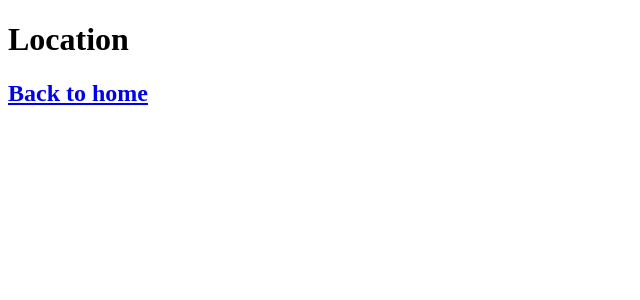
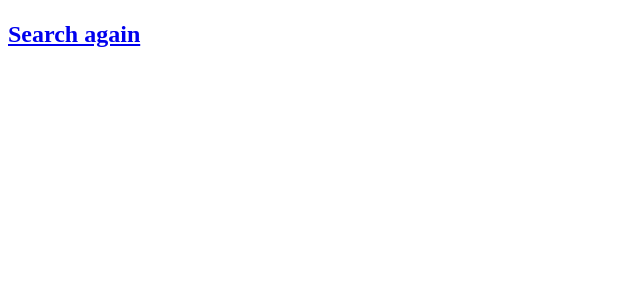
Before and after one commit to laurabulloch/next-weather-app, a Next.js app: page /location in a window 1280 px wide. Shown: the top 300 px of the page, without its empty margins (0-640 px from the left). Built offline with nearby package versions, Linux system fonts and the light colour scheme.

Commit message:
pass variables between pages using Link

```diff
--- a/pages/location.js
+++ b/pages/location.js
@@ -1,11 +1,15 @@
 import Link from "next/link";
+import { useSearchParams } from 'next/navigation'
 
 export default function Location() {
+    const searchParams = useSearchParams();
+    const currentTown = searchParams.get('search');
+
     return (
         <>
-            <h1>Location</h1>
+            <h1>{currentTown}</h1>
             <h2>
-                <Link href="/">Back to home</Link>
+                <Link href="/">Search again</Link>
             </h2>
         </>
     );
```
Also changed, not shown: pages/index.js (+9 -11 lines), 1 other file (tests, documents, lock files or other folders).
